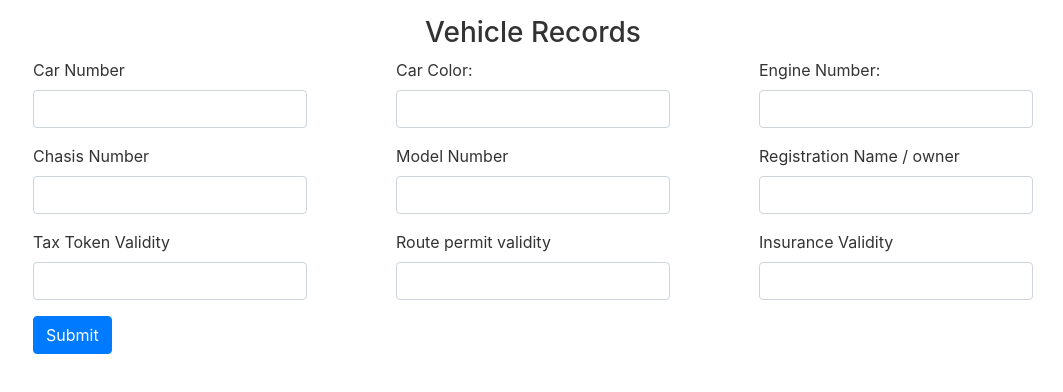
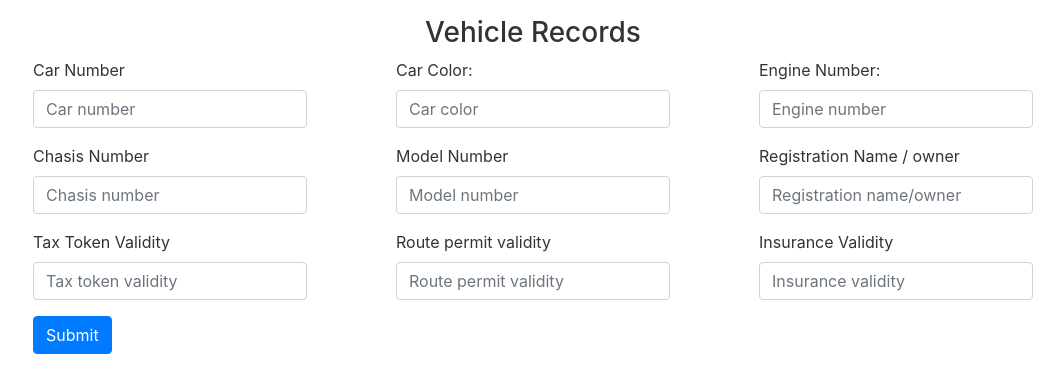
Before and after one commit to mydigita/mongo-office, a React (Create React App) app: page /mongo-office/vehicle-records in a window 1280 px wide. Shown: the top 392 px of the page, without its empty margins (217-1280 px from the left). Built offline with nearby package versions, Linux system fonts and the light colour scheme.

Commit message:
local update

```diff
--- a/src/components/vehicle-records.component.js
+++ b/src/components/vehicle-records.component.js
@@ -74,44 +74,44 @@ export default function VehicleRecords(){
                         <div className="d-flex flex-wrap justify-content-between">
                         <div className="form-group">
                             <label>Car Number</label>
-                            <input type="text" className="form-control" required/>
+                            <input type="text" placeholder="Car number" className="form-control" required/>
                         </div>
                         <div className="form-group">
                             <label>Car Color: </label>
-                            <input type="text" className="form-control" required/>
+                            <input type="text" placeholder="Car color" className="form-control" required/>
                         </div>
                         <div className="form-group">
                             <label>Engine Number:</label>
-                            <input type="text" className="form-control" required/>
+                            <input type="text" placeholder="Engine number" className="form-control" required/>
                         </div>
                         </div>
                         <div className="d-flex flex-wrap justify-content-between">
                         <div className="form-group">
                             <label>Chasis Number</label>
-                            <input type="text" className="form-control" required/>
+                            <input type="text" placeholder="Chasis number" className="form-control" required/>
                         </div>
                         <div className="form-group">
                             <label>Model Number</label>
-                            <input type="text" className="form-control" required/>
+                            <input type="text" placeholder="Model number" className="form-control" required/>
                         </div>
 
                         <div className="form-group">
                             <label>Registration Name / owner</label>
-                            <input type="text" className="form-control" required/>
+                            <input type="text" placeholder="Registration name/owner" className="form-control" required/>
                         </div>
                         </div>
                         <div className="d-flex flex-wrap justify-content-between">
                         <div className="form-group">
                             <label>Tax Token Validity</label>
-                            <input type="text" className="form-control" required/>
+                            <input type="text" placeholder="Tax token validity" className="form-control" required/>
                         </div>
                         <div className="form-group">
                             <label>Route permit validity</label>
-                            <input type="text" className="form-control" required/>
+                            <input type="text" placeholder="Route permit validity" className="form-control" required/>
                         </div>
                         <div className="form-group">
                             <label>Insurance Validity</label>
-                            <input type="text" className="form-control" required/>
+                            <input type="text" placeholder="Insurance validity" className="form-control" required/>
                         </div>
                         </div>
                         <button type="submit" className="btn btn-primary">Submit</button>
```
